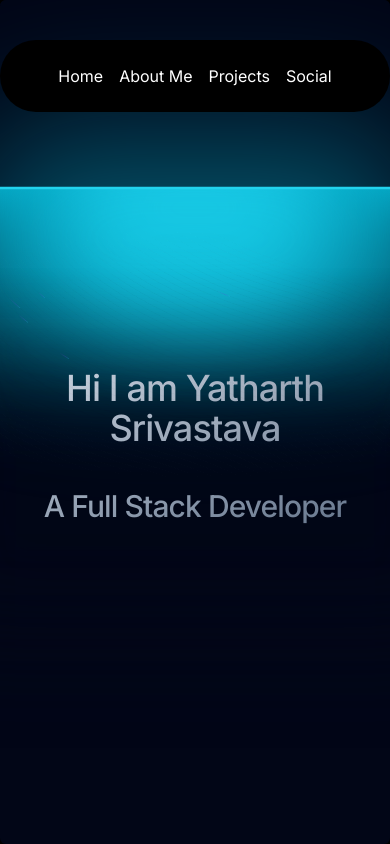
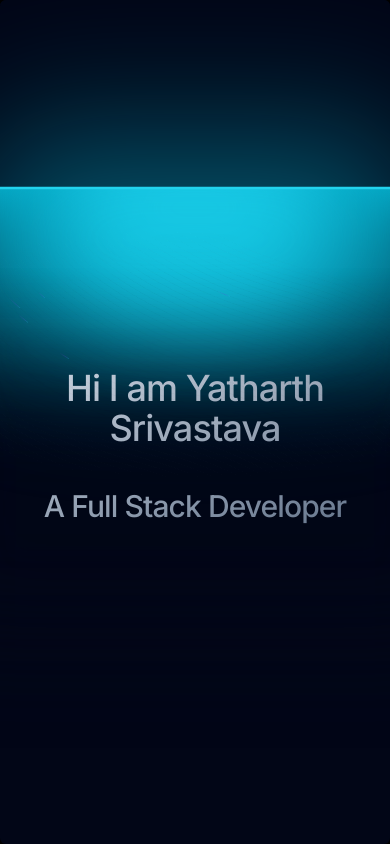
Before and after one commit to YATHARTH-Sriv/mywebsite, a Next.js app in the folder my-app/: page / in a window 390 px wide. Shown: the top 844 px of the page. Built offline with nearby package versions, Linux system fonts and the light colour scheme.

Commit message:
mobile sceen

```diff
--- a/my-app/src/components/Navbar.tsx
+++ b/my-app/src/components/Navbar.tsx
@@ -10,7 +10,7 @@ function Navbar({ className }: { className?: string }) {
   return (
 
     <div
-      className={cn("fixed top-10 inset-x-0 max-w-2xl mx-auto z-30", className)}
+      className={cn("fixed top-10 inset-x-0 max-w-2xl mx-auto z-30 hidden sm:block", className)}
     >
 
       <Menu setActive={setActive}>
```
